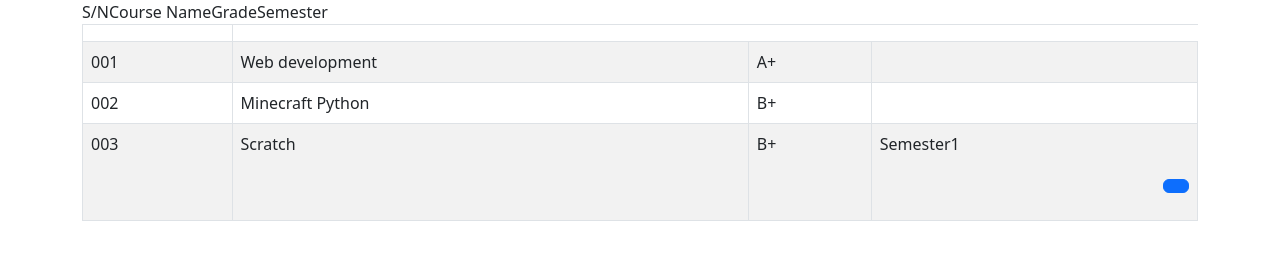
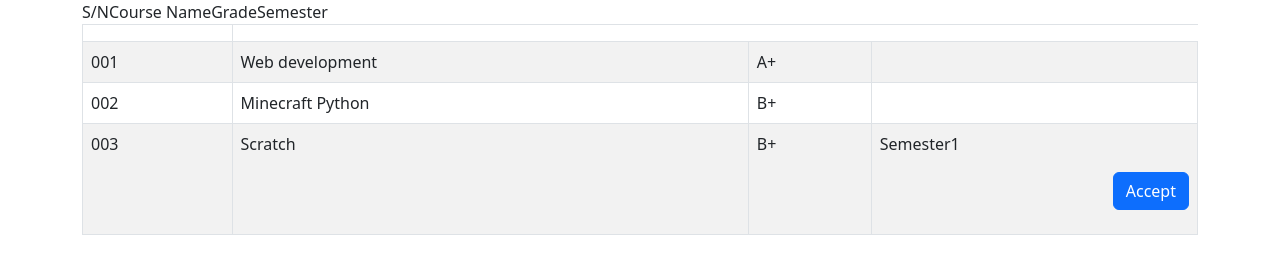
Before and after one commit to jovanohks/Jovan-Oh-CT06-2024-webthinker-End-Sem, a plain HTML site: page CT06/Question 1/index.html in a window 1280 px wide. Drawn offline with Linux system fonts and the light colour scheme.

Commit message:
Oct 18, 2024, 10:02 AM

```diff
--- a/CT06/Question 1/index.html
+++ b/CT06/Question 1/index.html
@@ -38,7 +38,7 @@
                     <td>Scratch</td>
                     <td>B+</td>
                     <td><p>Semester1</p>
-                    <p class="text-right"><button class="btn btn-primary"></button></p></td>
+                    <p class="text-right"><button class="btn btn-primary">Accept</button></p></td>
                 </tr>
             </tbody>
         </table>
```
